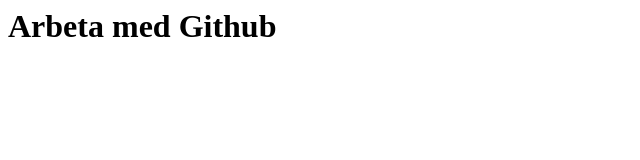
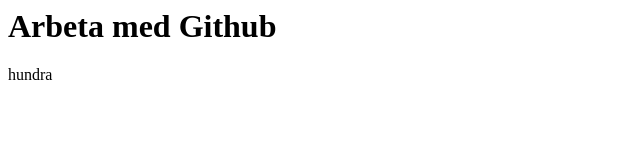
Before and after one commit to danielashrati-Morei/lektion-6, a plain HTML site: page index.html in a window 1280 px wide. Shown: the full height of the page, 0-640 px from the left. Drawn offline with Linux system fonts and the light colour scheme.

Commit message:
added a hundra

```diff
--- a/index.html
+++ b/index.html
@@ -6,5 +6,6 @@
        </head>
        <body>
             <h1>Arbeta med Github</h1>
+            <p>hundra</p>
             </body>
         </html>
```
